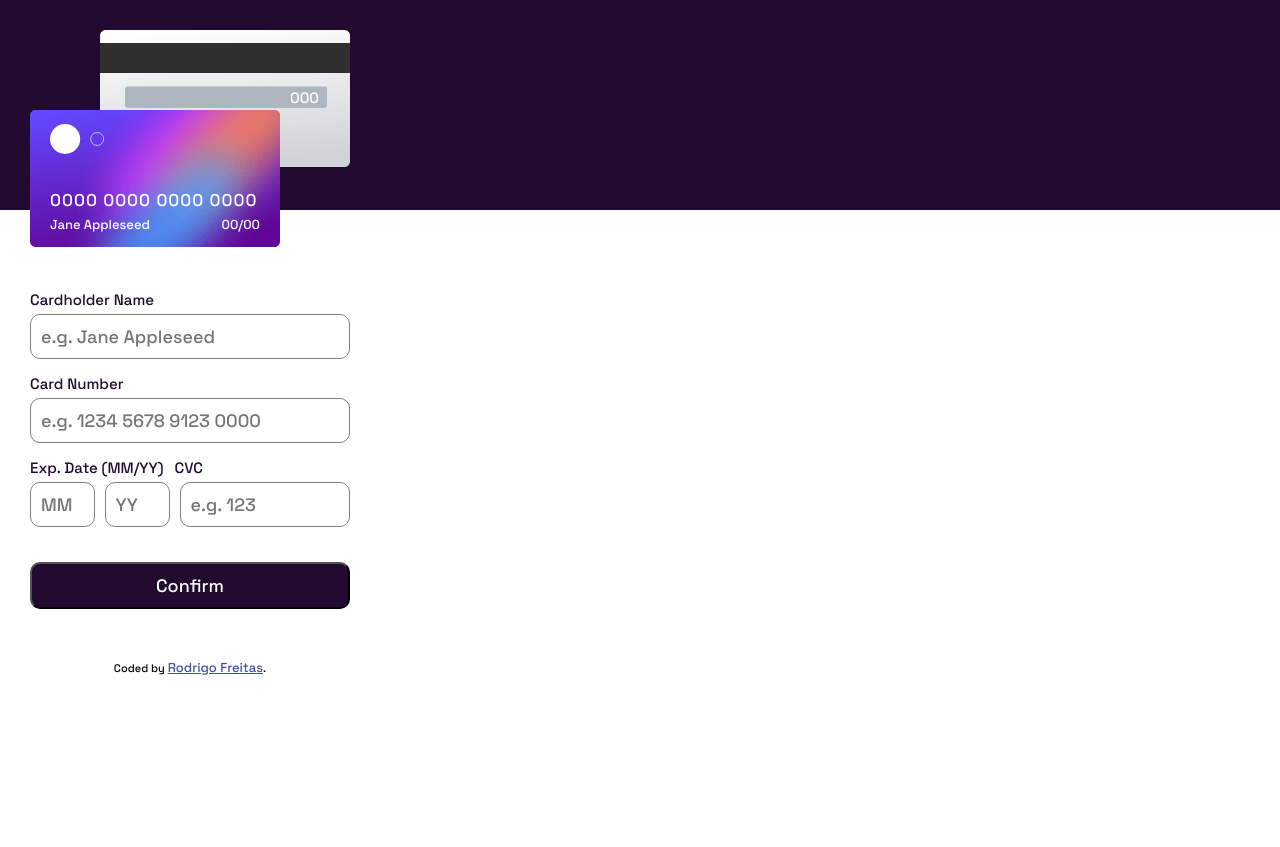
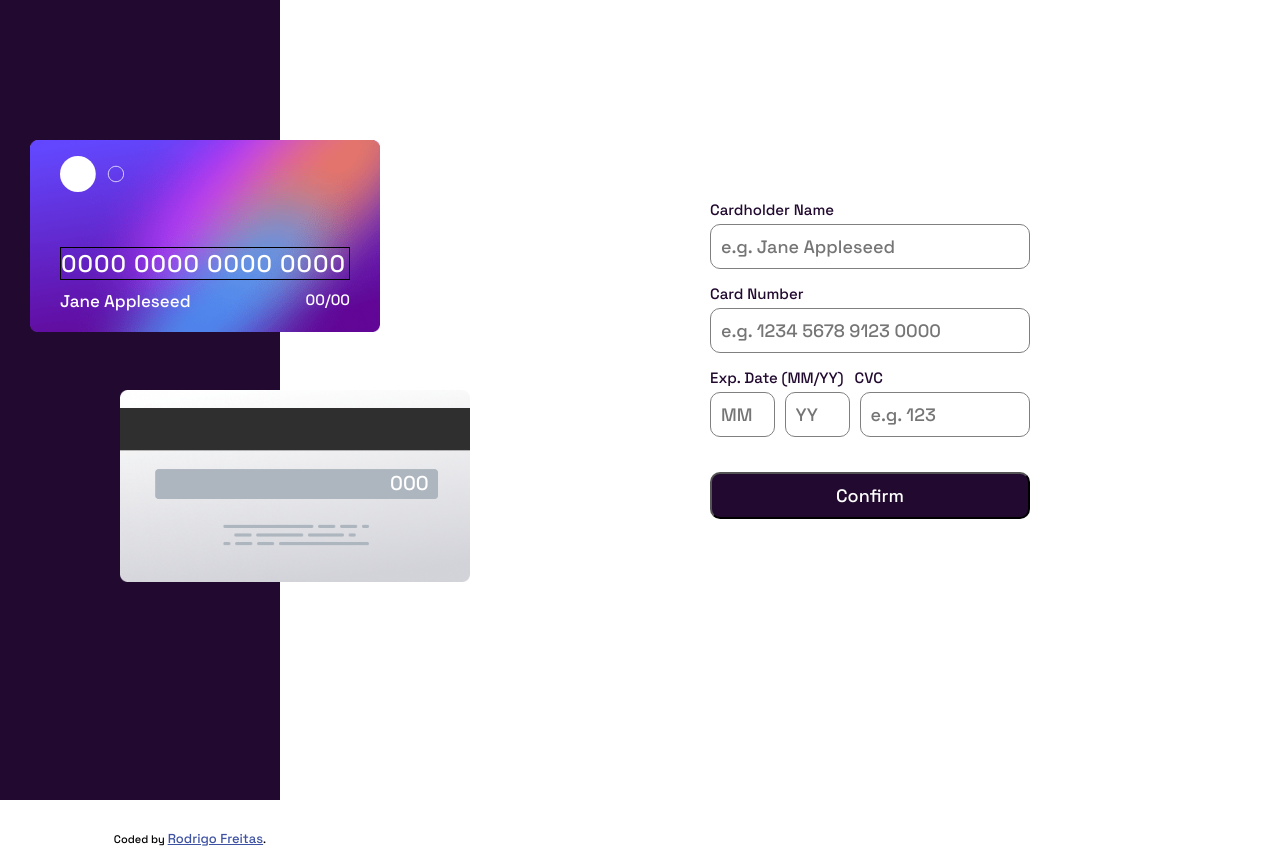
Before and after one commit to Rodjfreitas/Preenchimento-Cartao, a plain HTML site: page index.html in a window 1280 px wide. Before the commit the page ends 800 px from the top, so only its background shows below. Drawn offline with Linux system fonts and the light colour scheme.

Commit message:
style: ajuste de responsividade para desktop

```diff
--- a/css/style.css
+++ b/css/style.css
@@ -45,8 +45,9 @@ header{
   top: 110px;
   left: 30px;
 
+}
 
-}
+
 
 .logo{
   position: relative;
@@ -143,3 +144,74 @@ header{
 .attribution a {
   font-size: 13px;
   color: hsl(228, 45%, 44%); }
+
+
+
+
+@media (min-width:769px){
+
+  main{
+    display: grid;
+    grid-template-areas:
+    'A B';
+  }
+
+  header{
+    grid-area: A;
+    width: 280px;
+    height: 100vh;
+  }
+
+  .backCard img{
+    width: 350px;
+    top: 390px;
+    left: 120px;
+
+  }
+
+  .backCard p{
+    width: 40px;
+    font-size: 20px;
+    top: 470px;
+    left: 390px;
+    color: var(--global-branco);
+  }
+
+  .frontCard .card-front{
+    width: 350px;
+    top: 140px;
+    left: 30px;
+
+  }
+
+  .logo{
+    width: 64px;
+    top: 130px;
+    left: 60px;
+  }
+
+  .number{
+    font-size: 24px;
+    width: 290px;
+    top: 180px;
+    left: 60px;
+    border: 1px solid black;
+  }
+
+  .name{
+    font-size: 17px;
+    width:290px ;
+    top: 190px;
+    left: 60px;
+  }
+  .name span{
+    font-size: 15px;
+  }
+
+
+  #Information{
+    margin-top: 200px;
+    padding-left: 180px;
+  }
+
+}
```
